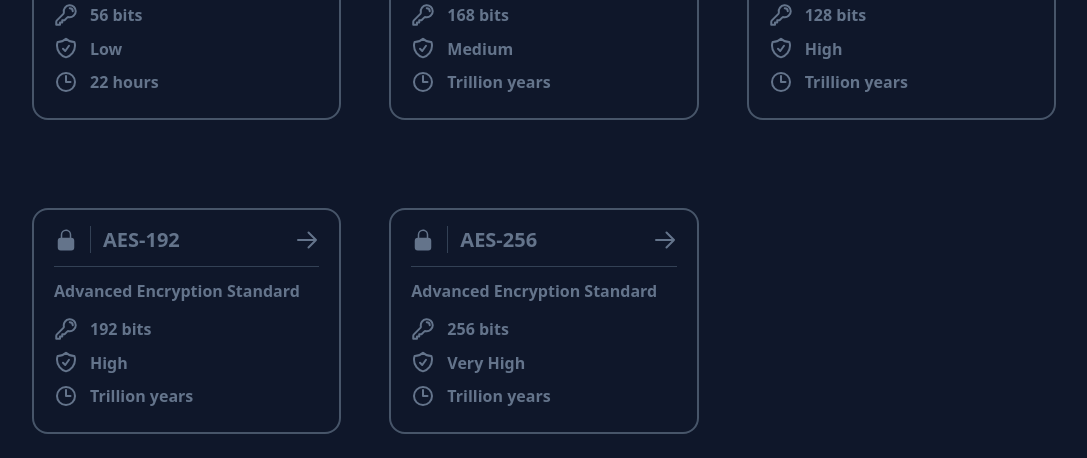
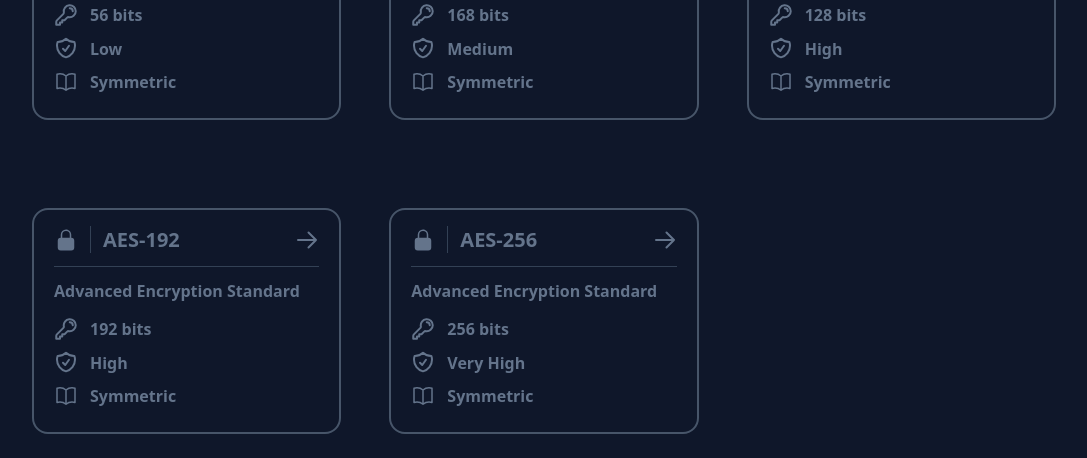
Before and after one commit to nicolasguarini/encryptia, a Next.js app: page / in a window 1280 px wide. Shown: the part 692-1150 px from the top of the page, without its empty margins (96-1183 px from the left). Built offline with nearby package versions, Linux system fonts and the light colour scheme.

Commit message:
Card compmonent refactoring

```diff
--- /dev/null
+++ b/components/icons/BookIcon.js
@@ -0,0 +1,9 @@
+import React from 'react'
+
+export default function BookIcon() {
+  return (
+    <svg xmlns="http://www.w3.org/2000/svg" fill="none" viewBox="0 0 24 24" strokeWidth={1.5} stroke="currentColor" className="w-6 h-6 inline mr-3">
+        <path strokeLinecap="round" strokeLinejoin="round" d="M12 6.042A8.967 8.967 0 006 3.75c-1.052 0-2.062.18-3 .512v14.25A8.987 8.987 0 016 18c2.305 0 4.408.867 6 2.292m0-14.25a8.966 8.966 0 016-2.292c1.052 0 2.062.18 3 .512v14.25A8.987 8.987 0 0018 18a8.967 8.967 0 00-6 2.292m0-14.25v14.25" />
+    </svg>
+  )
+}
--- a/components/ui/Card.js
+++ b/components/ui/SymmetricEncryptionCard.js
@@ -4,9 +4,9 @@
 import RightArrowIcon from '../icons/RightArrowIcon'
 import KeyIcon from '../icons/KeyIcon'
 import ShieldIcon from '../icons/ShieldIcon'
-import ClockIcon from '../icons/ClockIcon'
+import BookIcon from '../icons/BookIcon'
 
-function Card(props) {
+export default function SymmetricEncryptionCard(props) {
   return (
     <Link href={props.destination}>
         <a>
@@ -41,10 +41,10 @@
                         </span>
                     </div>
                     <div className='mb-2'>
-                        <ClockIcon />
+                        <BookIcon />
 
                         <span className='align-middle'>
-                            {props.bruteForceTime}
+                            {props.encryptionType}
                         </span>
                     </div>
                 </div>
@@ -53,5 +53,3 @@
     </Link>
   )
 }
-
-export default Card
--- a/pages/index.js
+++ b/pages/index.js
@@ -1,6 +1,5 @@
 import Head from 'next/head';
-import Card from '../components/ui/Card';
-import Footer from '../components/layout/Footer';
+import SymmetricEncryptionCard from '../components/ui/SymmetricEncryptionCard';
 import HomeHeader from '../components/ui/HomeHeader';
 import Layout from '../components/layout/Layout';
 
@@ -13,16 +12,16 @@
       </Head>
 
       <div className='container grid grid-cols-1 md:grid-cols-2 lg:grid-cols-3 m-auto p-10 lg:px-16 xl:px-24 mt-10 gap-12 '>
-        <Card
+        <SymmetricEncryptionCard
           destination='/des'
           shortName='DES'
           name='Data Encryption System'
           keyBits='56 bits'
           securityLevel='Low'
-          bruteForceTime='22 hours'
+          encryptionType='Symmetric'
         />
 
-        <Card
+        <SymmetricEncryptionCard
           destination={{
             pathname: '/des',
             query: {triple: true}
@@ -31,10 +30,10 @@
           name='Triple DES'
           keyBits='168 bits'
           securityLevel='Medium'
-          bruteForceTime='Trillion years'
+          encryptionType='Symmetric'
         />
 
-        <Card
+        <SymmetricEncryptionCard
           destination={{
             pathname: '/aes',
             query: {bits: '128'}
@@ -43,10 +42,10 @@
           name='Advanced Encryption Standard'
           keyBits='128 bits'
           securityLevel='High'
-          bruteForceTime='Trillion years'
+          encryptionType='Symmetric'
         />
 
-        <Card
+        <SymmetricEncryptionCard
           destination={{
             pathname: '/aes',
             query: {bits: '192'}
@@ -55,10 +54,10 @@
           name='Advanced Encryption Standard'
           keyBits='192 bits'
           securityLevel='High'
-          bruteForceTime='Trillion years'
+          encryptionType='Symmetric'
         />
 
-        <Card
+        <SymmetricEncryptionCard
           destination={{
             pathname: '/aes',
             query: {bits: '256'}
@@ -67,7 +66,7 @@
           name='Advanced Encryption Standard'
           keyBits='256 bits'
           securityLevel='Very High'
-          bruteForceTime='Trillion years'
+          encryptionType='Symmetric'
         />
       </div>
     </Layout>
```
